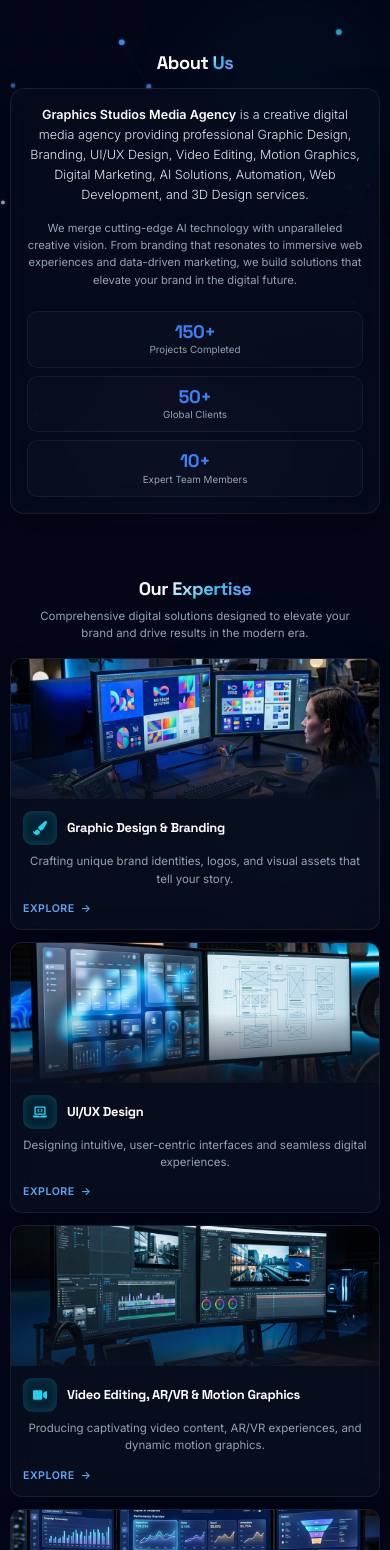
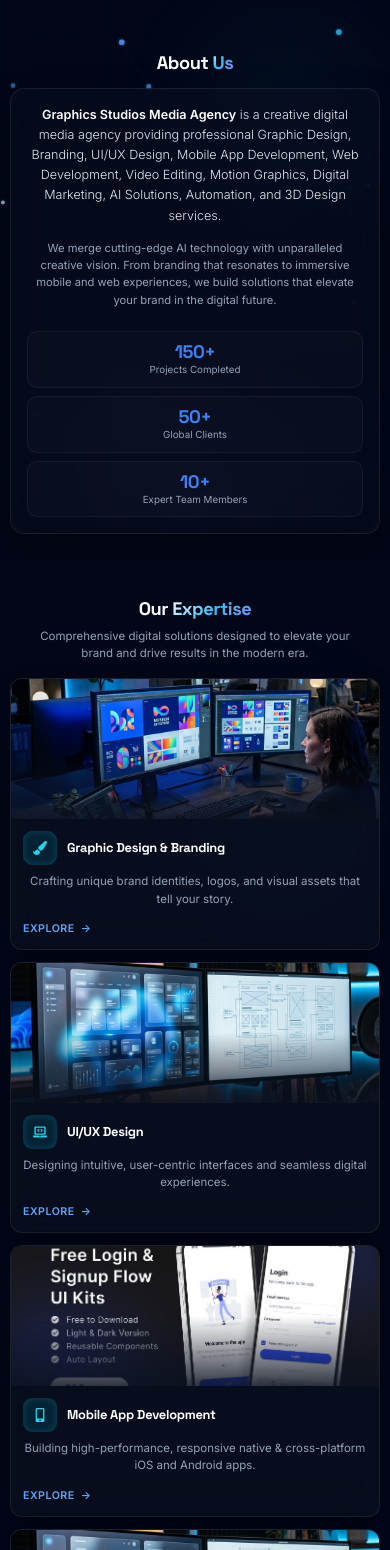
Before and after one commit to AliAhmad0a/Graphics-Studios, a React (Vite) app: page / in a window 390 px wide. Shown: the part 318-1868 px from the top of the page. Built offline with nearby package versions, Linux system fonts and the light colour scheme.

Commit message:
Add Mobile App Development to Expertise services and update contact/about sections

```diff
--- a/src/components/About.jsx
+++ b/src/components/About.jsx
@@ -43,10 +43,10 @@ const About = () => {
           whileHover={{ borderColor: 'rgba(59, 130, 246, 0.4)' }}
         >
           <p className="about-text-lead">
-            <strong style={{ color: '#ffffff', fontWeight: '600' }}>Graphics Studios Media Agency</strong> is a creative digital media agency providing professional Graphic Design, Branding, UI/UX Design, Video Editing, Motion Graphics, Digital Marketing, AI Solutions, Automation, Web Development, and 3D Design services.
+            <strong style={{ color: '#ffffff', fontWeight: '600' }}>Graphics Studios Media Agency</strong> is a creative digital media agency providing professional Graphic Design, Branding, UI/UX Design, Mobile App Development, Web Development, Video Editing, Motion Graphics, Digital Marketing, AI Solutions, Automation, and 3D Design services.
           </p>
           <p className="about-text-sub">
-            We merge cutting-edge AI technology with unparalleled creative vision. From branding that resonates to immersive web experiences and data-driven marketing, we build solutions that elevate your brand in the digital future.
+            We merge cutting-edge AI technology with unparalleled creative vision. From branding that resonates to immersive mobile and web experiences, we build solutions that elevate your brand in the digital future.
           </p>
 
           <div className="about-stats-grid">
--- a/src/components/Contact.jsx
+++ b/src/components/Contact.jsx
@@ -152,10 +152,11 @@ const Contact = () => {
                     <option value="" disabled>Select Service</option>
                     <option value="Graphic Design">Graphic Design</option>
                     <option value="UI/UX Design">UI/UX Design</option>
+                    <option value="Mobile App Development">Mobile App Development</option>
+                    <option value="Web Design & Development">Web Design & Development</option>
                     <option value="Video Editing">Video Editing</option>
                     <option value="Digital Marketing">Digital Marketing</option>
                     <option value="AI Solutions">AI Solutions</option>
-                    <option value="Web Design">Web Design</option>
                     <option value="3D Design">3D Design</option>
                     <option value="Training Courses">Training Courses</option>
                   </select>
--- a/src/components/Services.jsx
+++ b/src/components/Services.jsx
@@ -1,21 +1,23 @@
 import React from 'react';
 import { motion, useMotionValue, useTransform } from 'framer-motion';
-import { FaPaintBrush, FaLaptopCode, FaVideo, FaBullhorn, FaRobot, FaCode, FaCube } from 'react-icons/fa';
+import { FaPaintBrush, FaLaptopCode, FaVideo, FaBullhorn, FaRobot, FaCode, FaCube, FaMobileAlt } from 'react-icons/fa';
 import imgGraphic from '../assets/images/graphic_designer_workspace_1788284001078.jpg';
 import imgUIUX from '../assets/images/ui_ux_screens_1788283959900.jpg';
 import imgVideo from '../assets/images/video_editing_setup_1788284013820.jpg';
 import imgAI from '../assets/images/ai_technology_1788283971125.jpg';
 import imgMarketing from '../assets/images/marketing_dashboard_1788284025825.jpg';
 import img3D from '../assets/images/three_d_design_1788284076868.jpg';
+import imgMobileApp from '../assets/mobile_app_design.jpg';
 
 const servicesList = [
   { id: 1, title: 'Graphic Design & Branding', icon: <FaPaintBrush />, desc: 'Crafting unique brand identities, logos, and visual assets that tell your story.', img: imgGraphic },
   { id: 2, title: 'UI/UX Design', icon: <FaLaptopCode />, desc: 'Designing intuitive, user-centric interfaces and seamless digital experiences.', img: imgUIUX },
-  { id: 3, title: 'Video Editing, AR/VR & Motion Graphics', icon: <FaVideo />, desc: 'Producing captivating video content, AR/VR experiences, and dynamic motion graphics.', img: imgVideo },
-  { id: 4, title: 'Digital Marketing & Meta Ads', icon: <FaBullhorn />, desc: 'Data-driven marketing strategies and targeted Meta ad campaigns for growth.', img: imgMarketing },
-  { id: 5, title: 'AI Solutions & Automation', icon: <FaRobot />, desc: 'Implementing smart AI tools and workflows to automate and scale your business.', img: imgAI },
-  { id: 6, title: 'Web Design & Development', icon: <FaCode />, desc: 'Building responsive, high-performance websites and web applications.', img: imgUIUX },
-  { id: 7, title: '3D Design & Modeling', icon: <FaCube />, desc: 'Creating immersive 3D models, environments, and product renderings.', img: img3D }
+  { id: 3, title: 'Mobile App Development', icon: <FaMobileAlt />, desc: 'Building high-performance, responsive native & cross-platform iOS and Android apps.', img: imgMobileApp },
+  { id: 4, title: 'Web Design & Development', icon: <FaCode />, desc: 'Building responsive, high-performance websites and scalable web applications.', img: imgUIUX },
+  { id: 5, title: 'Video Editing, AR/VR & Motion Graphics', icon: <FaVideo />, desc: 'Producing captivating video content, AR/VR experiences, and dynamic motion graphics.', img: imgVideo },
+  { id: 6, title: 'Digital Marketing & Meta Ads', icon: <FaBullhorn />, desc: 'Data-driven marketing strategies and targeted Meta ad campaigns for rapid growth.', img: imgMarketing },
+  { id: 7, title: 'AI Solutions & Automation', icon: <FaRobot />, desc: 'Implementing smart AI tools and custom automated workflows to scale your business.', img: imgAI },
+  { id: 8, title: '3D Design & Modeling', icon: <FaCube />, desc: 'Creating immersive 3D models, interactive environments, and photorealistic product renderings.', img: img3D }
 ];
 
 const ServiceCard = ({ service, index }) => {
@@ -29,7 +31,7 @@ const ServiceCard = ({ service, index }) => {
       initial={{ opacity: 0, y: 30, scale: 0.95 }}
       whileInView={{ opacity: 1, y: 0, scale: 1 }}
       viewport={{ once: true, margin: "-40px" }}
-      transition={{ duration: 0.5, delay: index * 0.05, ease: [0.16, 1, 0.3, 1] }}
+      transition={{ duration: 0.5, delay: index * 0.04, ease: [0.16, 1, 0.3, 1] }}
       onMouseMove={(e) => {
         if (window.innerWidth < 1024) return;
         const rect = e.currentTarget.getBoundingClientRect();
```
